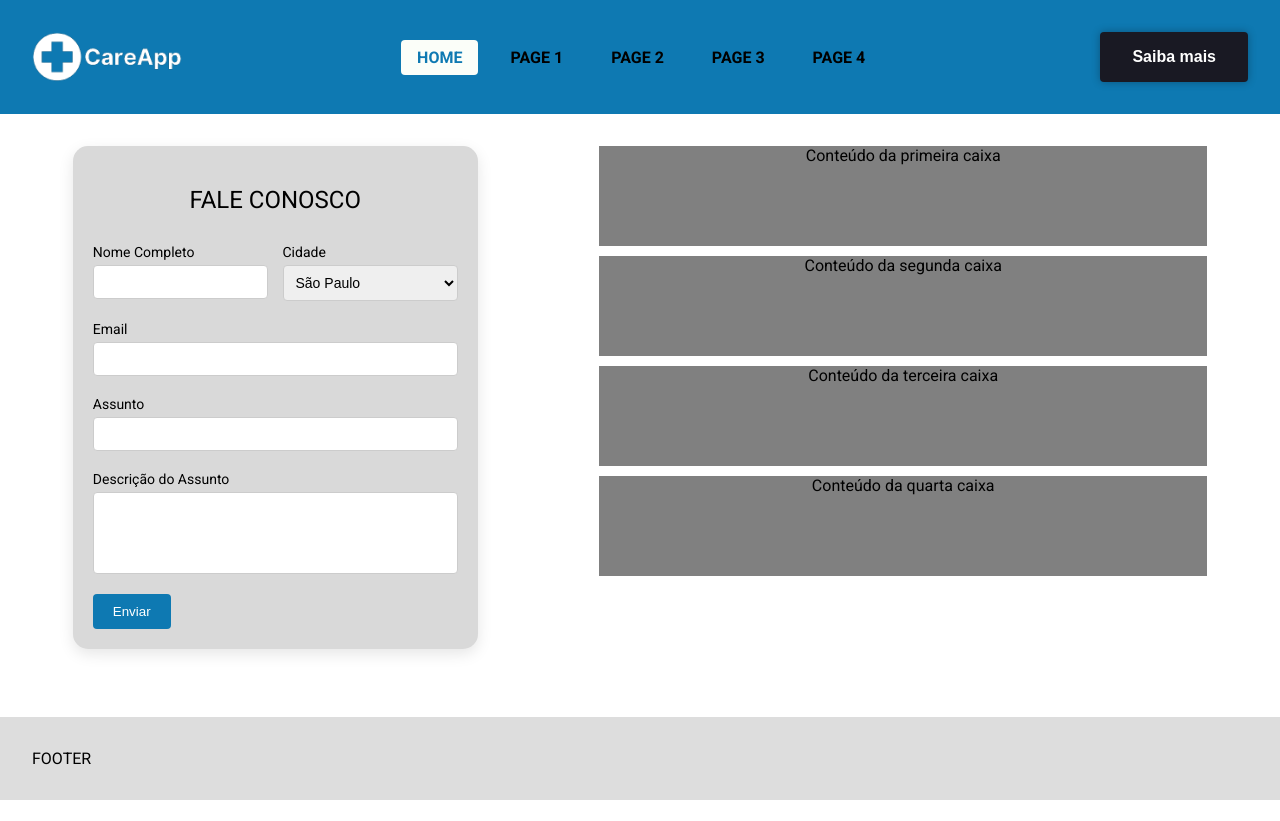
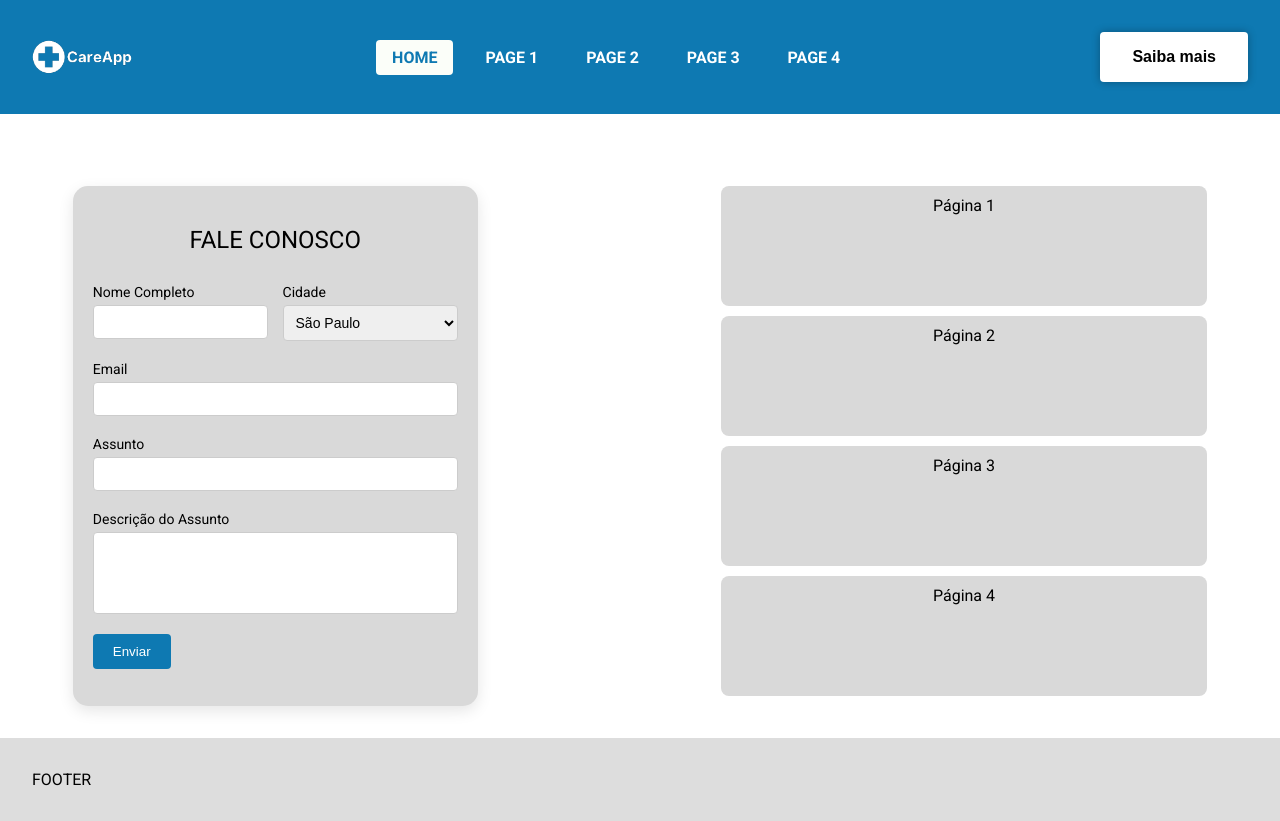
Before and after one commit to VictorJaber/global-solution-23, a React (Vite) app: page / in a window 1280 px wide. Before the commit the page ends 800 px from the top, so only its background shows below. Built offline with nearby package versions, Linux system fonts and the light colour scheme.

Commit message:
Home and Header Custom

```diff
--- a/src/components/Button/styles.ts
+++ b/src/components/Button/styles.ts
@@ -4,8 +4,8 @@ export const StyledButton = styled.button`
   position: relative;
   overflow: hidden;
   transition: background 400ms;
-  color: #fff;
-  background-color: ${({ theme }) => theme.colors.black};
+  color: black;
+  background-color: white;
   padding: 1rem 2rem;
   font-size: 1rem;
   outline: 0;
--- a/src/components/Header/styles.ts
+++ b/src/components/Header/styles.ts
@@ -10,7 +10,7 @@ export const StyledHeader = styled.header`
 `;
 
 export const Logo = styled.img`
-  max-width: 150px;
+  max-width: 100px;
   display: block;
 `;
 
@@ -24,6 +24,7 @@ export const StyledNav = styled.nav`
     padding: 0.5em 1em;
     text-transform: uppercase;
     font-weight: 700;
+    color: white;
   }
 
   & a:hover {
--- a/src/pages/Home.tsx
+++ b/src/pages/Home.tsx
@@ -6,6 +6,7 @@ const Container = styled.div`
   justify-content: center;
   max-width: 1280px;
   margin: 0 auto;
+  margin-top: 40px;
 `;
 
 const Form = styled.div`
@@ -13,7 +14,7 @@ const Form = styled.div`
   background-color: #D9D9D9;
   text-align: left;
   width: 30%;
-  margin-right: 10%;
+  margin-right: 20%;
   border-radius: 15px;
   box-shadow: 0px 5px 15px rgba(0, 0, 0, 0.1);
 `;
@@ -69,13 +70,16 @@ const Boxes = styled.div`
   display: flex;
   flex-direction: column;
   text-align: center;
-  width: 50%;
+  width: 40%;
+
 `;
 
 const Box = styled.div`
   height: 100px;
   margin-bottom: 10px;
-  background-color: grey;
+  border-radius: 8px;
+  background-color: #D9D9D9;
+  padding: 10px 80px;
 `;
 
 const Button = styled.button`
@@ -420,10 +424,10 @@ export function Home() {
         </form>
       </Form>
       <Boxes>
-        <Box>Conteúdo da primeira caixa</Box>
-        <Box>Conteúdo da segunda caixa</Box>
-        <Box>Conteúdo da terceira caixa</Box>
-        <Box>Conteúdo da quarta caixa</Box>
+        <Box>Página 1</Box>
+        <Box>Página 2</Box>
+        <Box>Página 3</Box>
+        <Box>Página 4</Box>
       </Boxes>
     </Container>
   );
```
